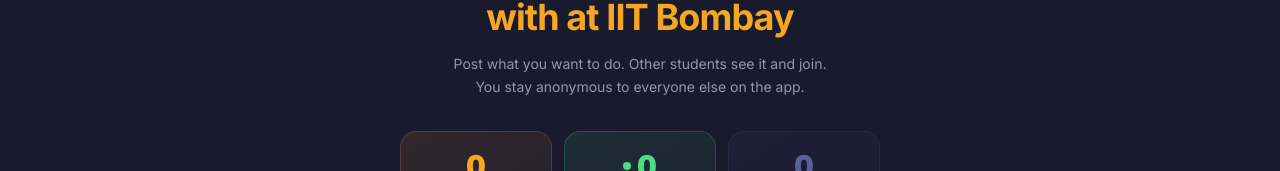
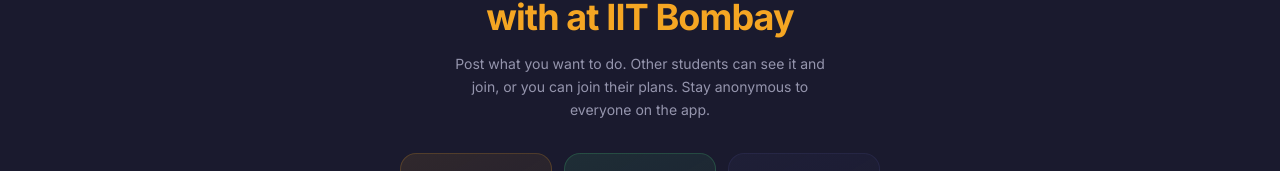
Before and after one commit to sreehariX/hangowl, a Next.js app in the folder frontend/: page / in a window 1280 px wide. Shown: the part 232-403 px from the top of the page. Built offline with nearby package versions, Linux system fonts and the light colour scheme; no server answers.

Commit message:
text improvement
Signed-off-by: sreehariX <sreeharixe@gmail.com>

```diff
--- a/frontend/app/page.tsx
+++ b/frontend/app/page.tsx
@@ -97,7 +97,7 @@
           <span className="text-amber">with at IIT Bombay</span>
         </h1>
         <p className="text-text-secondary text-sm max-w-sm mx-auto leading-relaxed">
-          Post what you want to do. Other students see it and join. You stay anonymous to everyone else on the app.
+        Post what you want to do. Other students can see it and join, or you can join their plans. Stay anonymous to everyone on the app.
         </p>
 
         {loadingStats ? (
```
